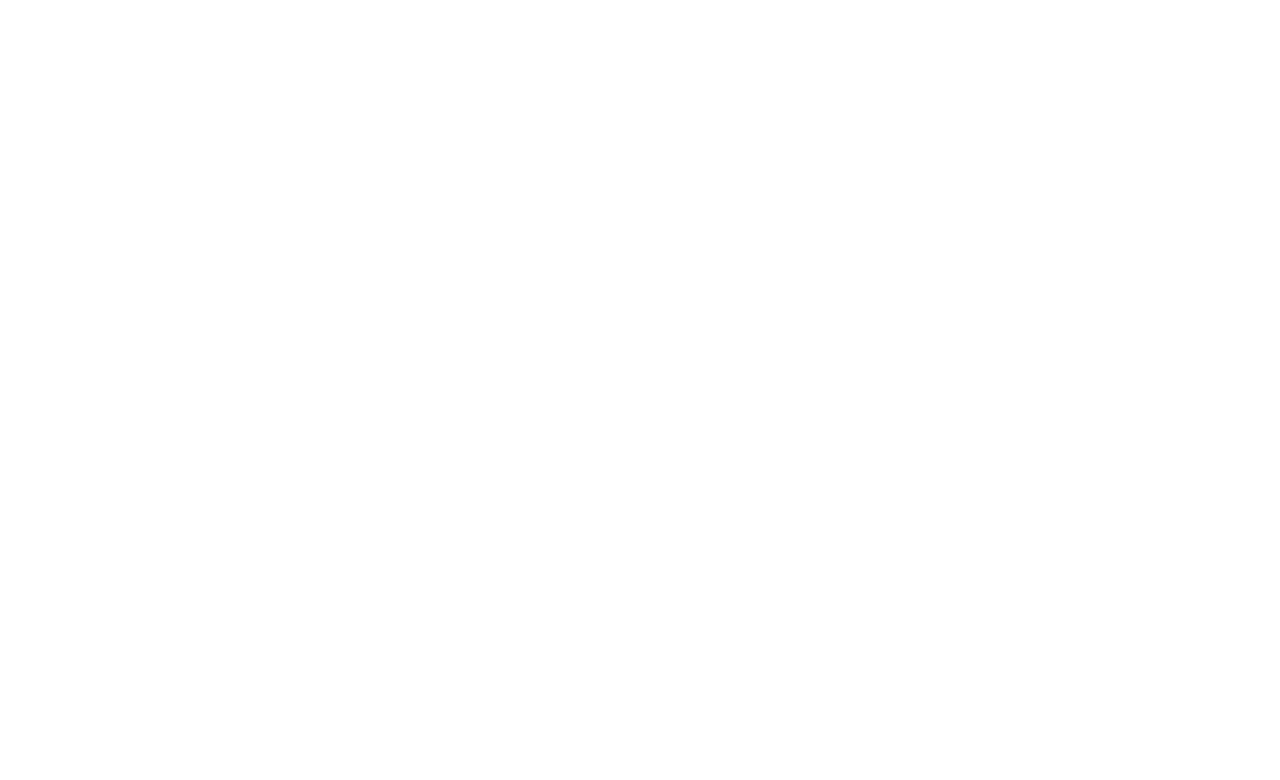
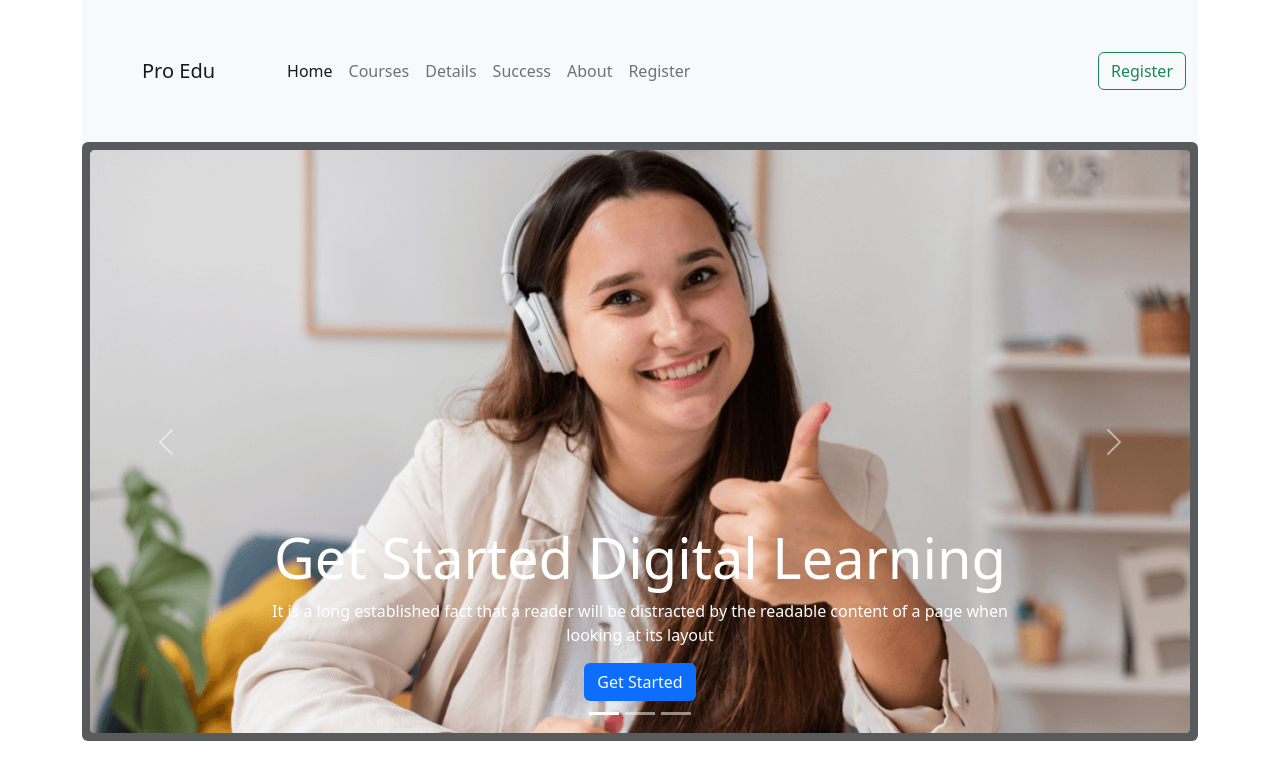
Before and after one commit to dristygithub/Education, a plain HTML site: page index.html in a window 1280 px wide. Drawn offline with nearby package versions, Linux system fonts and the light colour scheme.

Commit message:
slider added

```diff
--- a/index.html
+++ b/index.html
@@ -5,8 +5,118 @@
     <meta http-equiv="X-UA-Compatible" content="IE=edge">
     <meta name="viewport" content="width=device-width, initial-scale=1.0">
     <title>Education Site</title>
+    <link rel="stylesheet" href="	https://cdn.jsdelivr.net/npm/bootstrap@5.2.0/dist/css/bootstrap.min.css">
 </head>
 <body>
+    <header class="container">
+        <nav class="navbar navbar-expand-lg bg-light">
+            <div class="container-fluid">
+              <a class="navbar-brand p-5" href="#">Pro Edu</a>
+              <button class="navbar-toggler" type="button" data-bs-toggle="collapse" data-bs-target="#navbarSupportedContent" aria-controls="navbarSupportedContent" aria-expanded="false" aria-label="Toggle navigation">
+                <span class="navbar-toggler-icon"></span>
+              </button>
+              <div class="collapse navbar-collapse" id="navbarSupportedContent">
+                <ul class="navbar-nav me-auto mb-2 mb-lg-0">
+                  <li class="nav-item">
+                    <a class="nav-link active" aria-current="page" href="#">Home</a>
+                  </li>
+                  <li class="nav-item">
+                    <a class="nav-link" href="#">Courses</a>
+                  </li>
+                  <li class="nav-item">
+                    <a class="nav-link" href="#">Details</a>
+                  </li>
+                  <li class="nav-item">
+                    <a class="nav-link" href="#">Success</a>
+                  </li>
+                  <li class="nav-item">
+                    <a class="nav-link" href="#">About</a>
+                  </li>
+                  <li class="nav-item ">
+                    <a class="nav-link" href="#">Register</a>
+                  </li>
 
-</body>
+                </ul>
+                <form class="d-flex" role="search">
+
+                  <button class="btn btn-outline-success" type="submit">Register</button>
+                </form>
+              </div>
+            </div>
+          </nav>
+          <!-- slider -->
+          <section>
+    <div id="carouselExampleCaptions" class="carousel slide" data-bs-ride="false">
+        <div class="carousel-indicators">
+          <button type="button" data-bs-target="#carouselExampleCaptions" data-bs-slide-to="0" class="active" aria-current="true" aria-label="Slide 1"></button>
+          <button type="button" data-bs-target="#carouselExampleCaptions" data-bs-slide-to="1" aria-label="Slide 2"></button>
+          <button type="button" data-bs-target="#carouselExampleCaptions" data-bs-slide-to="2" aria-label="Slide 3"></button>
+        </div>
+        <div class="carousel-inner  position-relative rounded">
+          <div class="carousel-item active ">
+           <div class="row">
+            <div class="class-col-lg-12">
+               <img src="images/cover/cover-1.png" class="d-block w-100 bg-dark p-2 text-dark bg-opacity-75" alt="...">
+            <div class="position-absolute  carousel-caption  d-md-block pb-20">
+              <h1 class="display-4">Get Started Digital
+                Learning</h1>
+              <p>It is a long established fact that a reader will be distracted by the readable
+                content of a page when looking at its layout</p>
+              <div class="slider-btn">
+                <button class="btn btn-1 bg-primary text-light">Get Started</button>
+              </div>
+            </div>
+           </div>
+            </div>
+          </div>
+          <div class="carousel-item ">
+           <div class="row">
+            <div class="col-lg-12">
+              <img src="images/cover/cover-2.jpg" class="d-block w-100 bg-dark p-2 text-dark bg-opacity-75" alt="...">
+              <div class="position-absolute  carousel-caption  d-md-block pb-20">
+                <h1 class="display-4">Get Started Digital
+                  Learning</h1>
+                <p>It is a long established fact that a reader will be distracted by the readable
+                  content of a page when looking at its layout</p>
+                <div class="slider-btn">
+                  <button class="btn btn-1 bg-primary text-light">Get Started</button>
+                </div>
+            </div>
+           </div>
+            </div>
+          </div>
+          <div class="carousel-item ">
+            <div class="row">
+              <div class="col-lg-12 ">
+                <img src="images/cover/cover-3.jpg" class="d-block w-100 bg-dark p-2 text-dark bg-opacity-75" alt="...">
+            <div class="position-absolute  carousel-caption  d-md-block pb-20">
+              <h1 class="display-4">Get Started Digital
+                Learning</h1>
+              <p>It is a long established fact that a reader will be distracted by the readable
+                content of a page when looking at its layout</p>
+              <div class="slider-btn">
+                <button class="btn btn-1 bg-primary text-light">Get Started</button>
+              </div>
+              </div>
+            </div>
+            </div>
+          </div>
+
+        </div>
+        <button class="carousel-control-prev" type="button" data-bs-target="#carouselExampleCaptions" data-bs-slide="prev">
+          <span class="carousel-control-prev-icon" aria-hidden="true"></span>
+          <span class="visually-hidden">Previous</span>
+        </button>
+        <button class="carousel-control-next" type="button" data-bs-target="#carouselExampleCaptions" data-bs-slide="next">
+          <span class="carousel-control-next-icon" aria-hidden="true"></span>
+          <span class="visually-hidden">Next</span>
+        </button>
+      </div>
+          </section>
+    </header>
+
+
+
+    <script src="https://cdn.jsdelivr.net/npm/bootstrap@5.2.0/dist/js/bootstrap.bundle.min.js" integrity="sha384-A3rJD856KowSb7dwlZdYEkO39Gagi7vIsF0jrRAoQmDKKtQBHUuLZ9AsSv4jD4Xa" crossorigin="anonymous"></script>
+  </body>
 </html>
```
